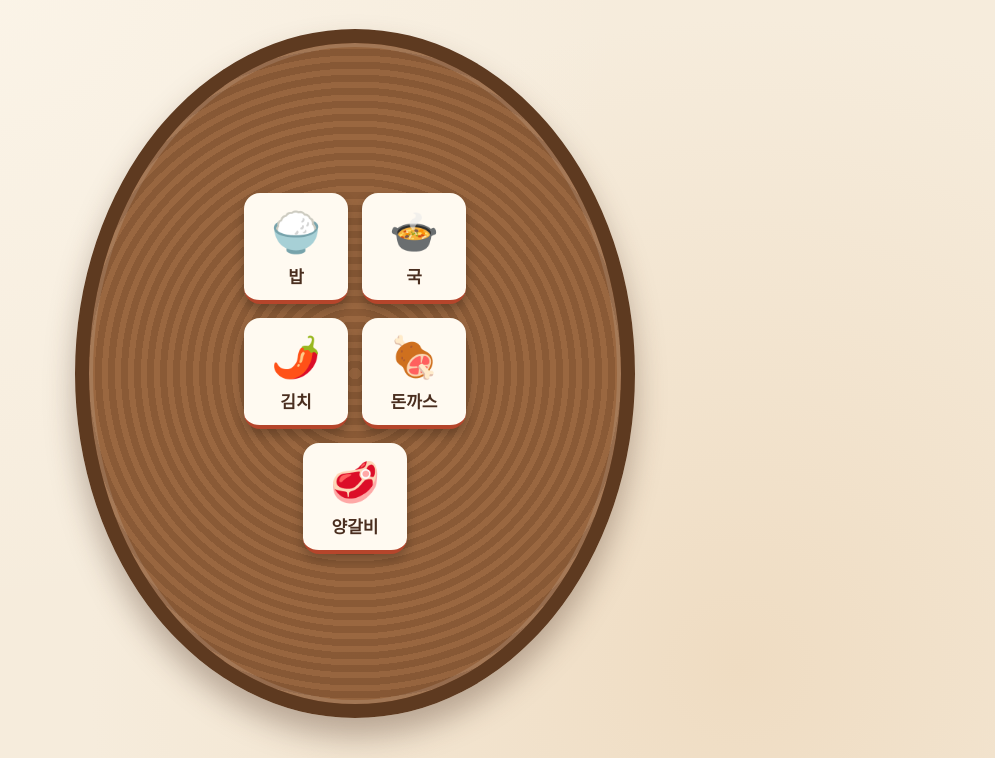
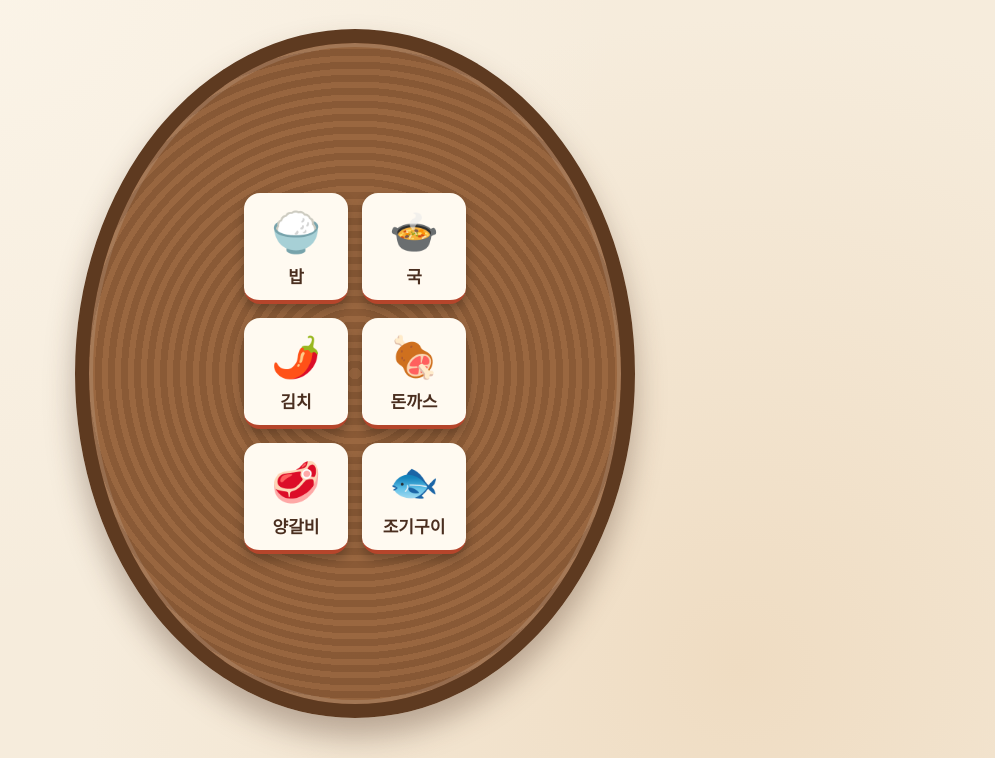
Before and after one commit to dobinjjang/bapsang02, a plain HTML site: page index.html in a window 1280 px wide. Shown: the part 134-892 px from the top of the page, without its empty margins (285-1280 px from the left). Drawn offline with Linux system fonts and the light colour scheme.

Commit message:
조기구이 추가

```diff
--- a/index.html
+++ b/index.html
@@ -119,6 +119,7 @@
       <li data-emoji="🌶️">김치</li>
       <li data-emoji="🍖">돈까스</li>
       <li data-emoji="🥩">양갈비</li>
+      <li data-emoji="🐟">조기구이</li>
     </ul>
   </div>
 </body>
```
